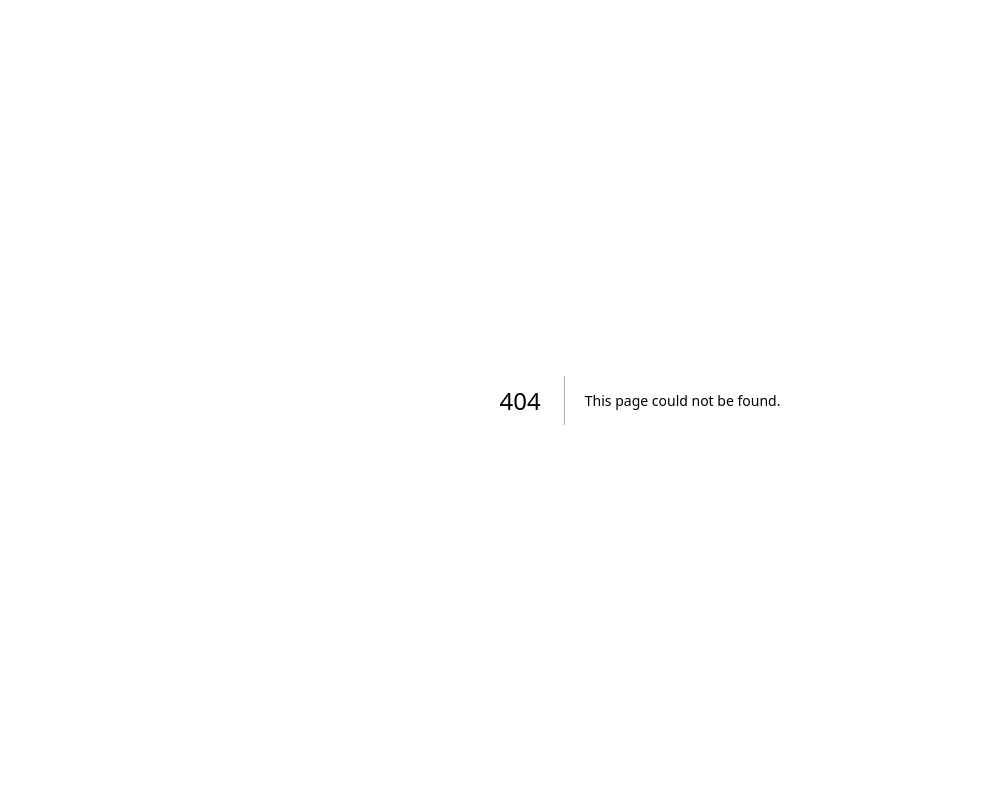
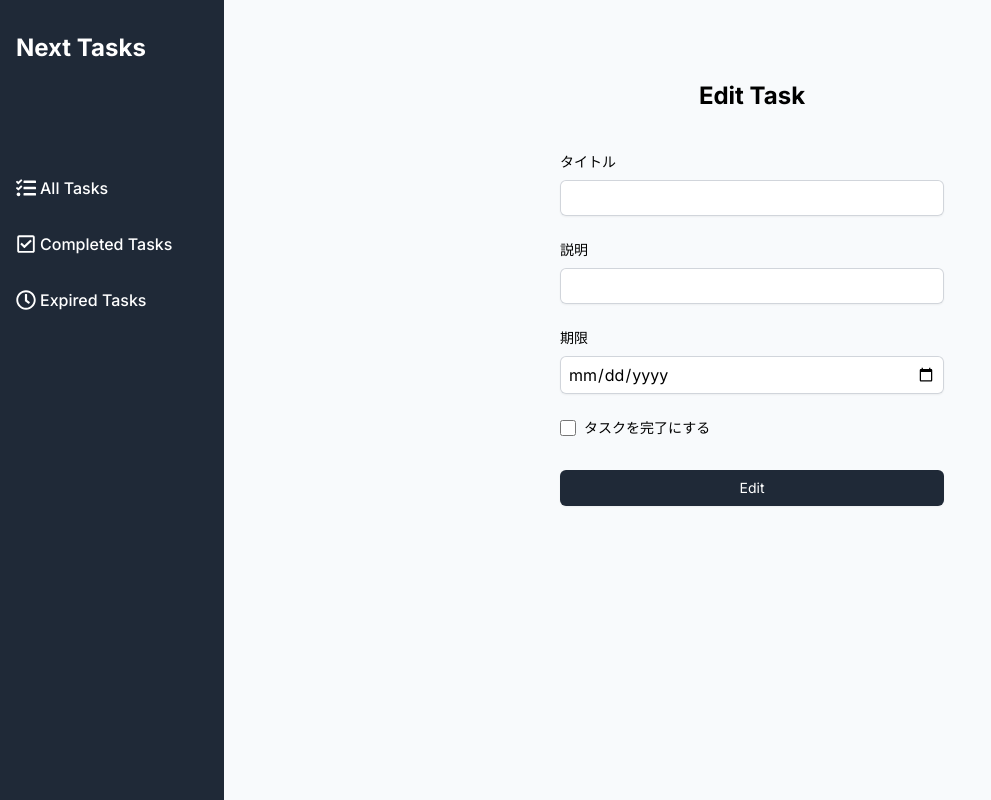
Before and after one commit to jaken1207/todo-app-next-mongo, a Next.js app: page /edit/1 in a window 1280 px wide. Before the commit this address had no page. Shown: the whole page, without its empty margins (0-991 px from the left). Built offline with nearby package versions, Linux system fonts and the light colour scheme.

Commit message:
[update]taskEditページのベース実装

```diff
--- /dev/null
+++ b/src/app/(main)/edit/[id]/page.tsx
@@ -0,0 +1,17 @@
+import EditTaskForm from "@/app/components/EditTaskForm/EditTaskForm";
+
+interface Params {
+  params: { id: string };
+}
+
+const EditTaskPage = ({ params }: Params) => {
+  // const id = params.id;
+  return (
+    <div className="flex flex-col justify-center py-20 ">
+      <h2 className="text-center text-2xl font-bold">Edit Task</h2>
+      <EditTaskForm />
+    </div>
+  );
+};
+
+export default EditTaskPage;
--- /dev/null
+++ b/src/app/components/EditTaskForm/EditTaskForm.tsx
@@ -0,0 +1,67 @@
+import React from "react";
+
+const EditTaskForm = () => {
+  return (
+    <div className="mt-10 mx-auto w-full max-w-sm">
+      <form action="">
+        <div>
+          <label htmlFor="title" className="block text-sm font-medium">
+            タイトル
+          </label>
+          <input
+            type="text"
+            id="title"
+            name="title"
+            required
+            className="block mt-2 py-1.5 px-2 w-full rounded-md border-0 shadow-sm ring-1 ring-inset ring-gray-300"
+          />
+        </div>
+        <div className="mt-6">
+          <label htmlFor="description" className="block text-sm font-medium">
+            説明
+          </label>
+          <input
+            type="text"
+            id="description"
+            name="description"
+            required
+            className="block mt-2 py-1.5 px-2 w-full rounded-md border-0 shadow-sm ring-1 ring-inset ring-gray-300"
+          />
+        </div>
+        <div className="mt-6">
+          <label htmlFor="dueDate" className="block text-sm font-medium">
+            期限
+          </label>
+          <input
+            type="date"
+            id="dueDate"
+            name="dueDate"
+            min="2020-01-01"
+            max="2999-01-01"
+            required
+            className="block mt-2 py-1.5 px-2 w-full rounded-md border-0 shadow-sm ring-1 ring-inset ring-gray-300"
+          />
+        </div>
+        <div className="mt-6 flex items-center">
+          <input
+            type="checkbox"
+            id="isCompleted"
+            name="isCompleted"
+            className="mr-2 w-4 h-4"
+          />
+          <label htmlFor="isCompleted" className="text-sm">
+            タスクを完了にする
+          </label>
+        </div>
+        <button
+          type="submit"
+          className="mt-8 py-2 w-full rounded-md text-white bg-gray-800 hover:bg-gray-700 text-sm font semibold shadow-sm"
+        >
+          Edit
+        </button>
+      </form>
+    </div>
+  );
+};
+
+export default EditTaskForm;
```
Also changed, not shown: 1 other file (tests, documents, lock files or other folders).
